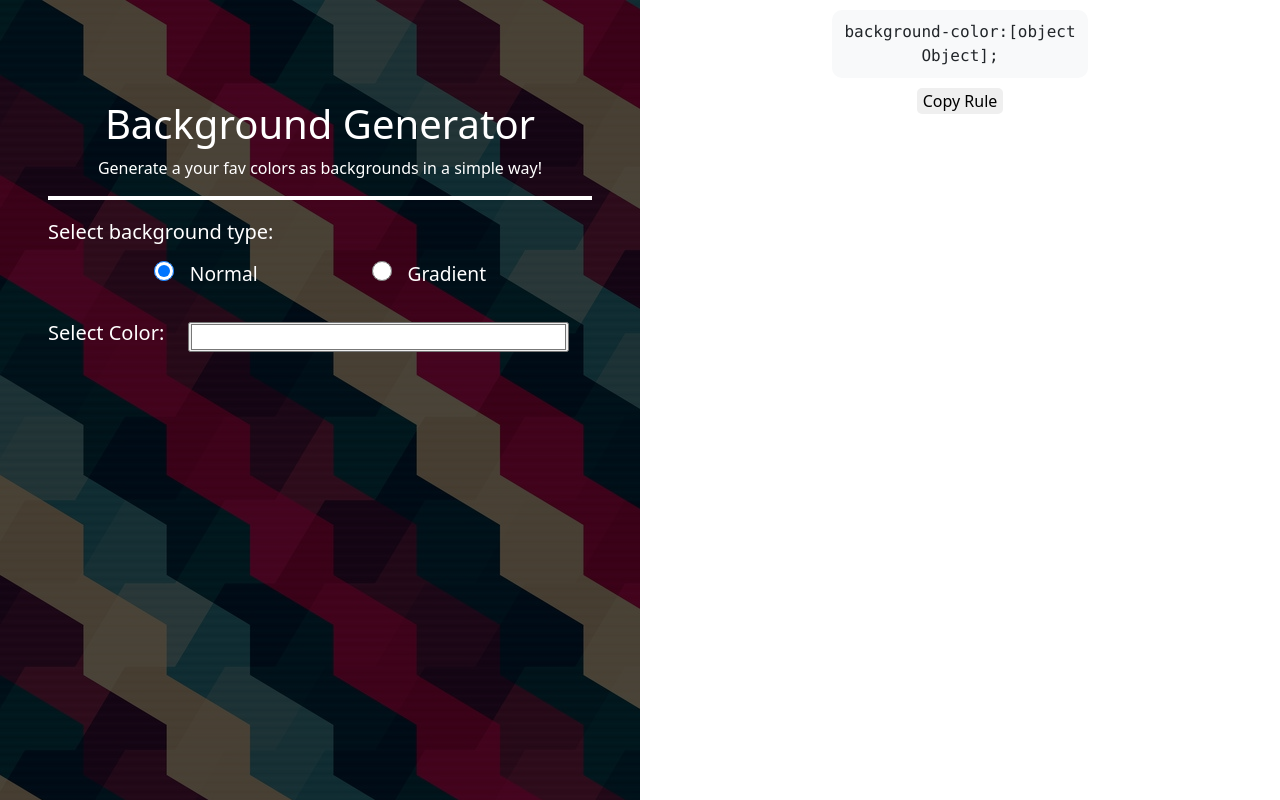
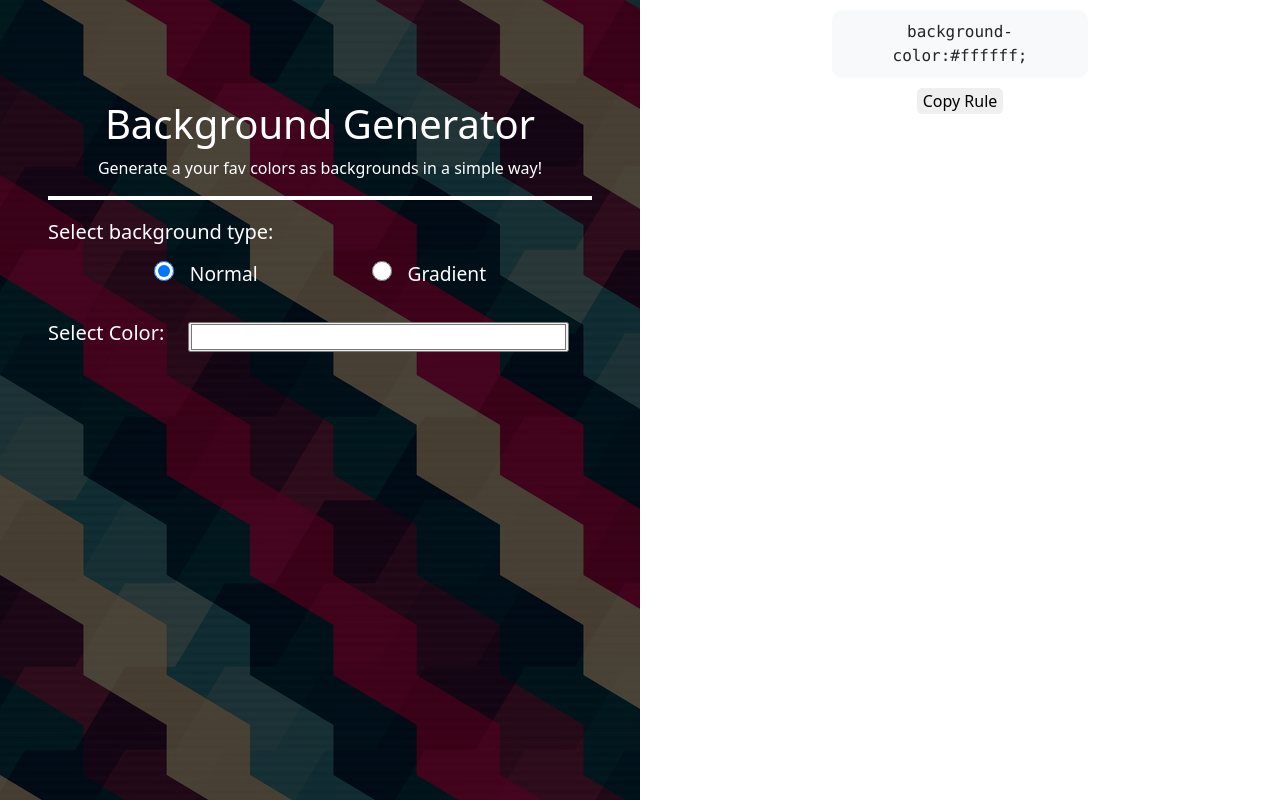
Before and after one commit to MariamAtef226/CodeAlpha_Background_Generator, a React (Vite) app: page / in a window 1280 px wide. Built offline with nearby package versions, Linux system fonts and the light colour scheme.

Commit message:
fixed colors display bug

```diff
--- a/src/components/Preview.jsx
+++ b/src/components/Preview.jsx
@@ -19,7 +19,7 @@ export default function Preview({ type, normalColor, dir, grad }) {
     return <div className='preview-container text-center' style={style}>
 
         <div className='color bg-light'>
-            {type == 'normal' && " background-color:"+{normalColor}+";"}
+            {type == 'normal' && `background-color:${normalColor};`}
             {type == 'gradient' && `background-image:linear-gradient(to ${dir},${grad.c1},${grad.c2});`}
         </div>
         <button className='copy' onClick={copier}>Copy Rule</button>
```
